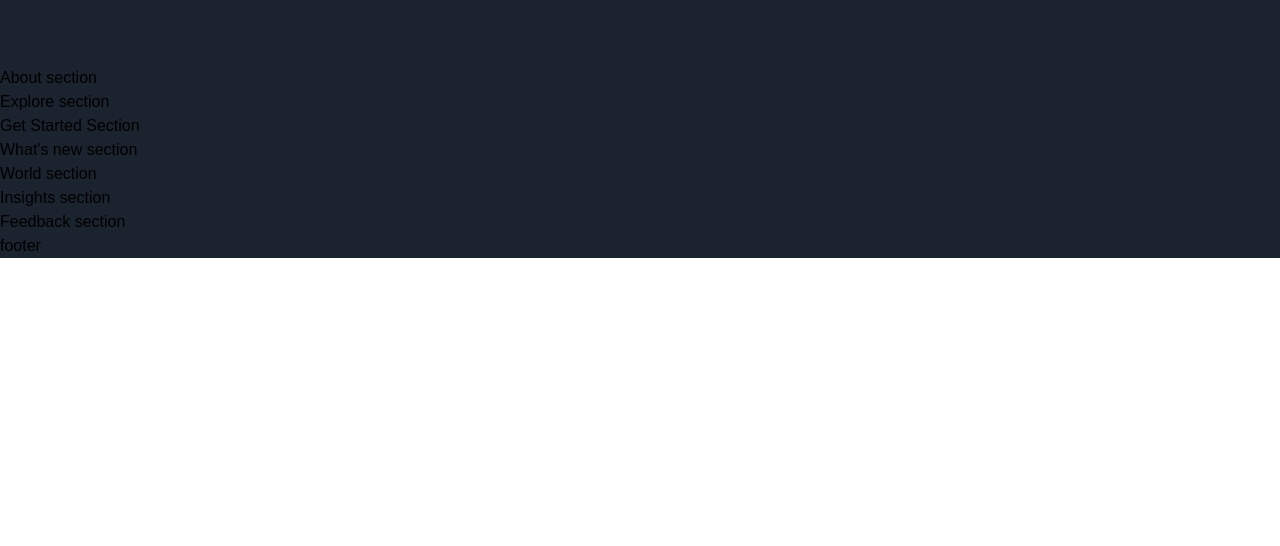
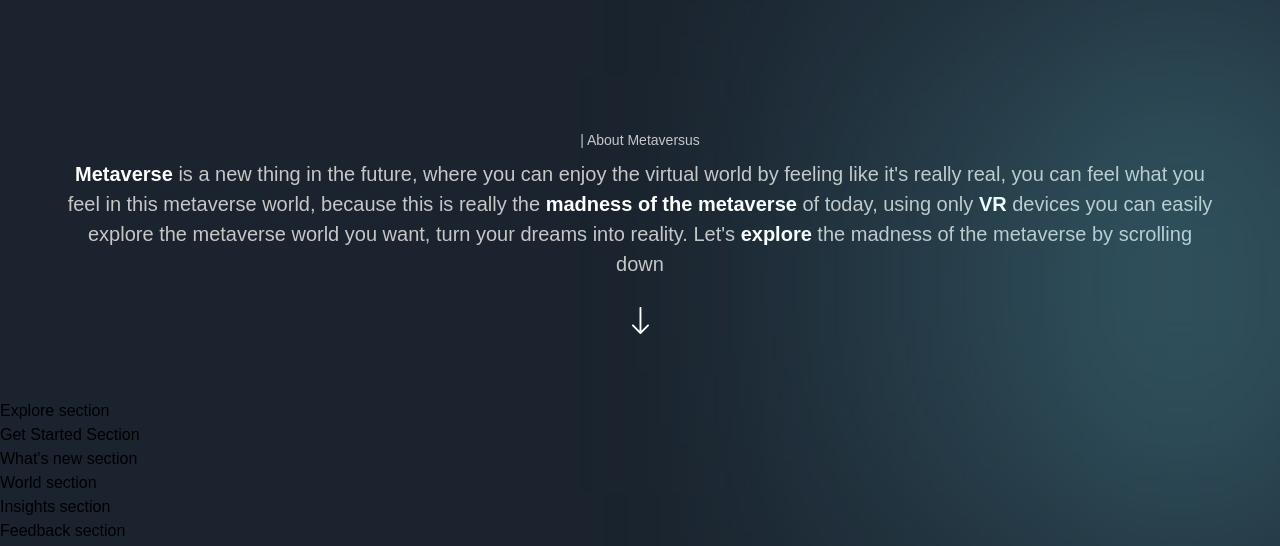
Before and after one commit to jecinacDarko/metaverse_nextjs, a Next.js app: page / in a window 1280 px wide. Shown: the part 1038-1584 px from the top of the page. Before the commit the page ends 1296 px from the top, so only its background shows below. Built offline with nearby package versions, Linux system fonts and the light colour scheme; a web font is replaced by a local one.

Commit message:
about-section

```diff
--- a/components/CustomTexts.jsx
+++ b/components/CustomTexts.jsx
@@ -1,9 +1,24 @@
 'use client';
 
-export const TypingText = () => (
-  <p>Typing Text</p>
+import { motion } from 'framer-motion';
+import { fadeIn, textContainer, textVariant2 } from '../utils/motion';
+
+export const TypingText = ({ title, textStyles }) => (
+  <motion.p
+    variants={textContainer}
+    className={`font-normal text-[14px] text-secondary-white ${textStyles}`}
+  >
+    {Array.from(title).map((Letter, index) => (
+      <motion.span
+        variants={textVariant2}
+        key={index}
+      >
+        {Letter === '' ? '\u00A0' : Letter}
+      </motion.span>
+    ))}
+  </motion.p>
 );
 
-export const TitleText = () => (
+export const TitleText = ({ title, textStyles }) => (
   <h2>Title Text</h2>
 );
--- a/sections/About.jsx
+++ b/sections/About.jsx
@@ -1,8 +1,50 @@
 'use client';
 
+import { motion } from 'framer-motion';
+import { TypingText } from '../components';
+
+import { fadeIn, staggerContainer } from '../utils/motion';
+import styles from '../styles';
+
 const About = () => (
-  <section>
-    About section
+  <section className={`${styles.paddings} relative z-10`}>
+    <div className="gradient-02 z-0" />
+    <motion.div
+      variant={staggerContainer}
+      initial="hidden"
+      whileInView="show"
+      viewport={{ once: false, amount: 0.25 }}
+      className={`${styles.innerWidth} mx-auto ${styles.flexCenter} flex-col`}
+    >
+      <TypingText
+        title=" | About Metaversus"
+        textStyles="text-center"
+      />
+      <motion.p
+        variants={fadeIn('up', 'tween', 0.2, 1)}
+        className="mt-[8px] font-normal sm:text-[32]px text-[20px] text-center text-secondary-white"
+      >
+        <span className="font-extrabold text-white">Metaverse</span> is a new
+        thing in the future, where you can enjoy the virtual world by feeling
+        like it's really real, you can feel what you feel in this metaverse
+        world, because this is really the{' '}
+        <span className="font-extrabold text-white">
+          madness of the metaverse
+        </span>{' '}
+        of today, using only{' '}
+        <span className="font-extrabold text-white">VR</span> devices you can
+        easily explore the metaverse world you want, turn your dreams into
+        reality. Let's{' '}
+        <span className="font-extrabold text-white">explore</span> the madness
+        of the metaverse by scrolling down
+      </motion.p>
+      <motion.img
+        variants={fadeIn('up', 'tween', 0.3, 1)}
+        src="/arrow-down.svg"
+        alt="arrow down"
+        className="w-[18px] h-[28px] object-contain mt-[28px]"
+      />
+    </motion.div>
   </section>
 );
 
```
Also changed, not shown: components/Navbar.jsx (line endings or trailing spaces).
